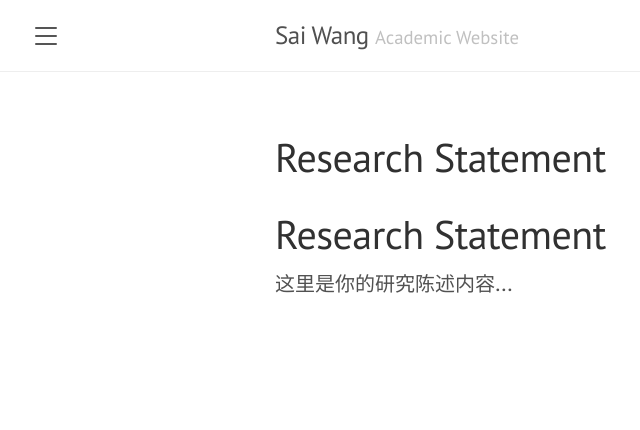
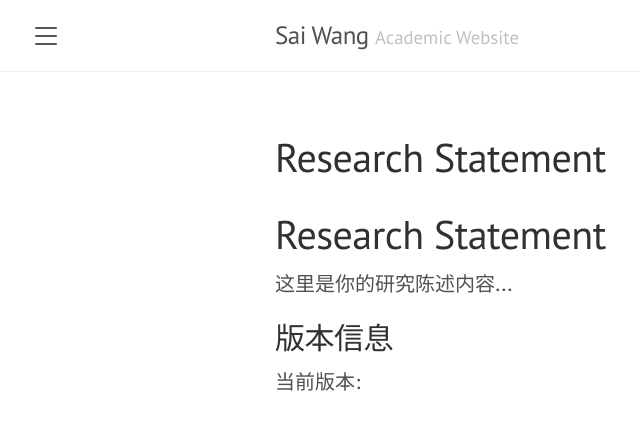
Before and after one commit to Alxendweb/alxendweb.github.io, a Jekyll site: the page built from research-statement.md, in a window 1280 px wide. Shown: the top 430 px of the page, without its empty margins (5-645 px from the left). Built offline with Jekyll 4.4.1, drawn with Linux system fonts in a browser that asks for light colours.

Commit message:
Update research-statement.md

```diff
--- a/research-statement.md
+++ b/research-statement.md
@@ -1,8 +1,13 @@
 ---
 layout: page
 title: Research Statement
+permalink: /research-statement/
 ---
 
 # Research Statement
 
 这里是你的研究陈述内容...
+
+## 版本信息
+
+当前版本: {{ site.version }}
```
